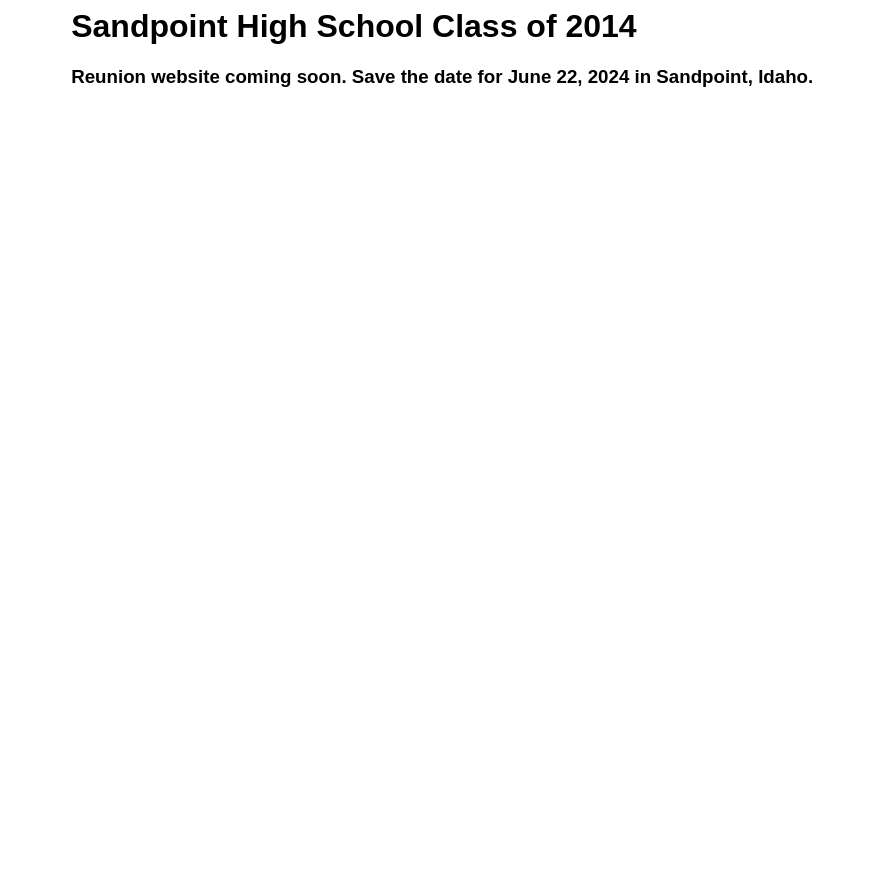
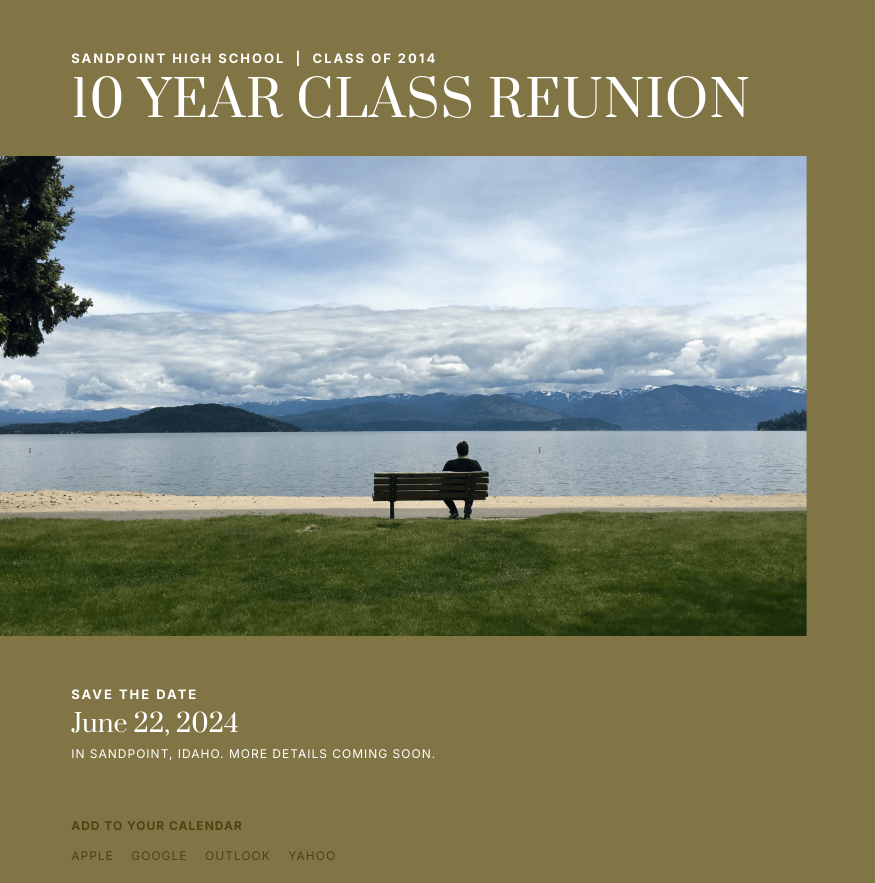
Before and after one commit to tysonbird/reunion, a plain HTML site: page index.html in a window 1280 px wide. Shown: the whole page, without its empty margins (0-875 px from the left). Before the commit the page ends 800 px from the top, so only its background shows below. Drawn offline with Linux system fonts and the light colour scheme; a web font is replaced by a local one.

Commit message:
updated styling, added image, more info, meta tags

```diff
--- a/index.html
+++ b/index.html
@@ -1,22 +1,112 @@
 <meta name="viewport" content="width=device-width, initial-scale=1" />
 <link rel="preconnect" href="https://fonts.googleapis.com">
 <link rel="preconnect" href="https://fonts.gstatic.com" crossorigin>
-<link href="https://fonts.googleapis.com/css2?family=Gabarito:wght@400;800&display=swap" rel="stylesheet">
+<link href="https://fonts.googleapis.com/css2?family=Bitter:wght@100;300;400&family=Inter:wght@400;700&family=Prata&display=swap" rel="stylesheet">
+
+<meta property="og:title" content="SHS Class of 2014 10-Year Reunion">
+<meta property="og:type" content="article" />
+<meta property="og:description" content="Save the date for June 22, 2024 in Sandpoint, Idaho.">
+<meta property="og:image" content="lake-scene.png">
+<meta property="og:url" content="https://www.shs2014.com">
+<meta name="twitter:card" content="summary_large_image">
 
 <style>
+  html {
+    background-color: rgb(129,117,70);
+  }
   h1 {
-    font-family: 'Gabarito', sans-serif;
+    font-family: 'Prata', sans-serif;
+    font-weight: 300;
+    text-transform: uppercase;
+    color: #ffffff;
+    margin: 10px 0px 30px 0px;
+    font-size: 50px;
+    letter-spacing: 1px;
+    line-height: 1;
   }
   h3 {
-    font-family: 'Gabarito', sans-serif;
+    font-family: 'Prata', sans-serif;
+    font-weight: 300;
+    font-size: 25px;
+    color: #ffffff;
+    margin: 5px 0px 5px 0px;
   }
   .content {
     max-width:90%;
     margin: 0px auto;
   }
+  .content img {
+    width: 75%;
+    margin-left: -10%;
+  }
+  .kicker p {
+    font-family: 'Inter', sans-serif;
+    font-weight: 600;
+    text-transform: uppercase;
+    letter-spacing: 2px;
+    font-size: 13px;
+    color: #ffffff;
+    margin: 0px;
+    margin-top: 50px;
+  }
+  .last-line p {
+    font-family: 'Inter', sans-serif;
+    color: #ffffff;
+    text-transform: uppercase;
+    letter-spacing: 1px;
+    font-size: 12px;
+    margin: 0px;
+  }
+  .calendar {
+    margin-top: 50px;
+  }
+
+  .calendar p {
+    font-family: 'Inter', sans-serif;
+    color: #514212;
+    text-transform: uppercase;
+    letter-spacing: 1px;
+    font-size: 12px;
+    margin: 0px;
+    line-height: 2.5;
+  }
+  .calendar p:first-of-type {
+    font-weight: 506000;
+  }
+  .calendar a {
+    color: inherit;
+    text-decoration: none;
+    padding-bottom: 20px;
+  }
+  @media screen and (max-width:800px) {
+    .content img {
+      width: 110%;
+    }
+  }
 </style>
 
 <div class="content">
-  <h1>Sandpoint High School Class of 2014</h1>
-  <h3>Reunion website coming soon. Save the date for June 22, 2024 in Sandpoint, Idaho.</h3>
+  <div class="kicker"><p>Sandpoint High School &nbsp;|&nbsp; Class of 2014</p></div>
+  <h1>10 Year Class Reunion</h1>
+  <img src="lake-scene.png" alt="A person sits on a park bench in front of a large lake and mountains">
+  <div class="kicker"><p>Save the date</p></div>
+  <h3>June 22, 2024</h3>
+  <div class="last-line"><p>in Sandpoint, Idaho. More details coming soon.</p></div>
+
+  <div class="calendar"><p style="margin:0 0 10px 0;">
+    <p style="font-weight: 600">Add to your calendar</p>
+<p>
+    <a href="https://calndr.link/e/FQg1rSelBZ?s=apple" target="_blank"
+       >Apple</a>
+    &nbsp;&nbsp;
+    <a href="https://calndr.link/e/FQg1rSelBZ?s=google" target="_blank"
+       >Google</a>
+    &nbsp;&nbsp;
+    <a href="https://calndr.link/e/FQg1rSelBZ?s=outlook" target="_blank"
+       >Outlook</a>
+    &nbsp;&nbsp;
+    <a href="https://calndr.link/e/FQg1rSelBZ?s=yahoo" target="_blank"
+       >Yahoo</a>
+</p>
 </div>
+</div>
```
Also changed, not shown: lake-scene.png (added), 1 other file.
